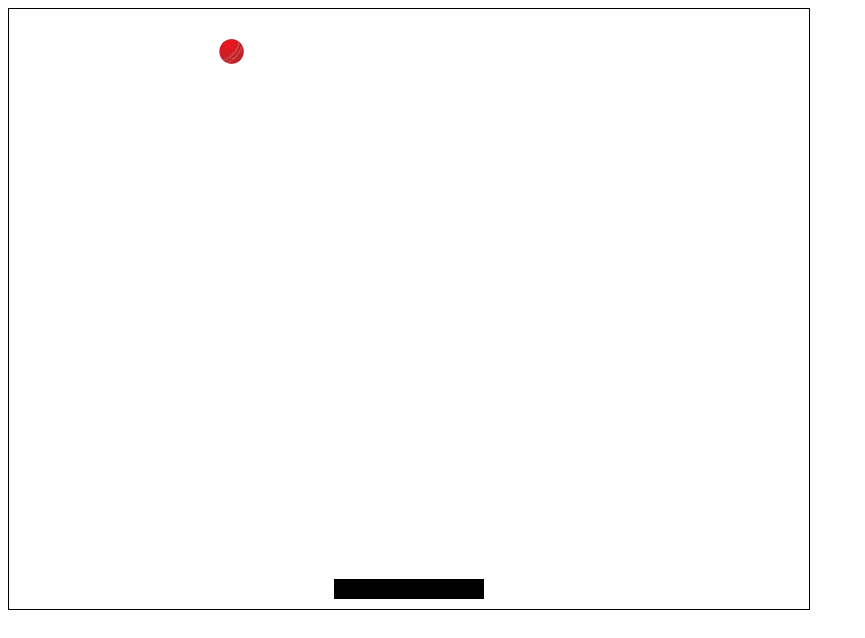
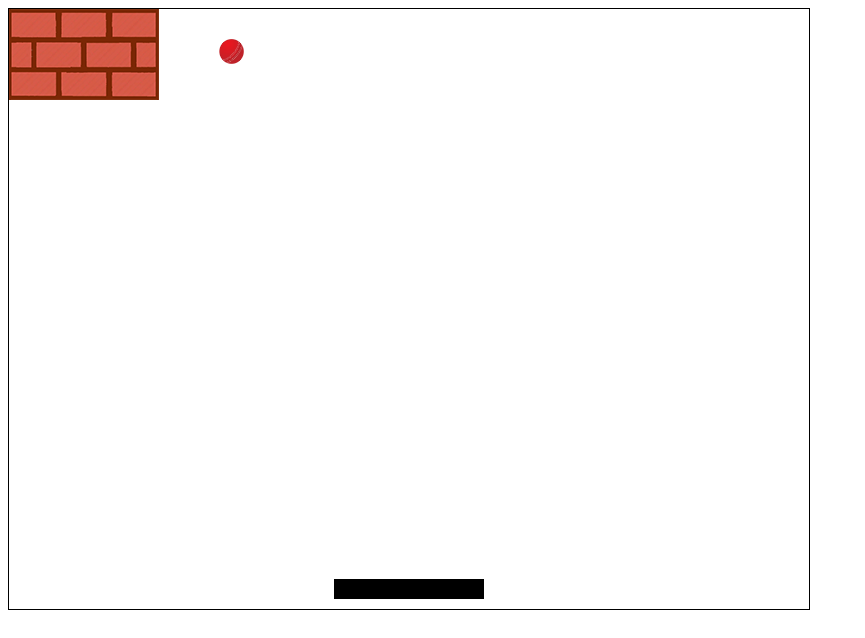
Before and after one commit to irvingvjuarez/paddle, a website with bundled scripts: page index.html in a window 1280 px wide. Shown: the whole page, without its empty margins (0-865 px from the left). Built offline with nearby package versions, Linux system fonts and the light colour scheme.

Commit message:
Brick class created and brick rendered within the canvas

```diff
--- a/index.html
+++ b/index.html
@@ -11,6 +11,7 @@
 
 <body>
 	<img src="./src/assets/ball-img.png" alt="" id="ball-img">
+	<img src="./src/assets/brick-image.png" alt="" id="brick-img">
 	<canvas id="game-screen" width="800" height="600"></canvas>
 
 	<script src="./main.js" type="module"></script>
--- a/main.js
+++ b/main.js
@@ -1,19 +1,22 @@
 import { Ball } from "./src/ball.js"
 import { Game } from "./src/game.js";
-import { movementListener } from "./src/listeners/movementListener.js"
-import { Paddle } from "./src/paddle.js"
+import { movementListener } from "./src/listeners/movementListener.js";
+import { Paddle } from "./src/paddle.js";
+import { Brick } from "./src/brick.js";
 
 const ballElement = document.getElementById("ball-img")
+const brickElement = document.getElementById("brick-img")
 
 const canvas = document.getElementById("game-screen")
 const ctx = canvas.getContext("2d")
 
 const paddle = new Paddle()
 const ball = new Ball(ballElement)
+const brick = new Brick(brickElement)
 
 const game = new Game()
 game.start()
 
 movementListener()
 
-export { ctx, paddle, ball }
+export { ctx, paddle, ball, brick }
--- /dev/null
+++ b/src/brick.js
@@ -0,0 +1,14 @@
+export class Brick {
+	constructor(imgElement) {
+		this.img = imgElement
+		this.position = { x: 0, y: 0 }
+	}
+
+	draw(ctx) {
+		ctx.drawImage(
+			this.img,
+			this.position.x,
+			this.position.y
+		)
+	}
+}
--- a/src/services/gameLoop.js
+++ b/src/services/gameLoop.js
@@ -1,10 +1,11 @@
-import { ball, ctx, paddle } from "../../main.js"
+import { ball, brick, ctx, paddle } from "../../main.js"
 import { clearCanvas } from "./clearCanvas.js"
 
 export const gameLoop = (time) => {
 	clearCanvas()
 	paddle.draw(ctx)
 	ball.draw(ctx)
+	brick.draw(ctx)
 
 	requestAnimationFrame(gameLoop)
 }
--- a/styles.css
+++ b/styles.css
@@ -2,7 +2,10 @@
   border: 1px solid;
 }
 
+img {
+	display: none;
+}
+
 #ball-img {
-	display: none;
 	width: 17px;
 }
```
